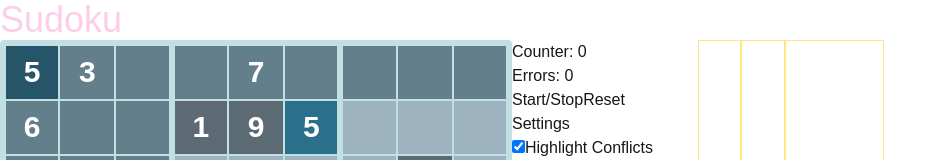
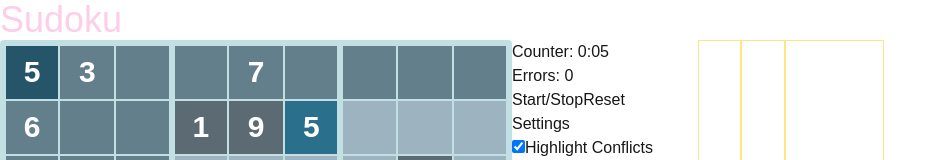
Before and after one commit to fdanctl/sudoku, a Next.js app: page / in a window 1280 px wide. Shown: the top 160 px of the page, without its empty margins (0-947 px from the left). Built offline with nearby package versions, Linux system fonts and the light colour scheme.

Commit message:
format timer

```diff
--- a/src/app/page.tsx
+++ b/src/app/page.tsx
@@ -72,7 +72,16 @@ export default function Home() {
           settings={settings}
         />
         <div>
-          <p>Counter: {counter.counter}</p>
+          <p>
+            Counter: {Math.floor(counter.counter / 60)}:
+            {(
+              counter.counter -
+              60 * Math.floor(counter.counter / 60)
+            ).toLocaleString("en-US", {
+              minimumIntegerDigits: 2,
+              useGrouping: false,
+            })}
+          </p>
           <p>Errors: {errorsCounter}</p>
           <button onClick={startStopCounter}>Start/Stop</button>
           <button onClick={resetCounter}>Reset</button>
--- a/src/hooks/useCounter.ts
+++ b/src/hooks/useCounter.ts
@@ -1,7 +1,7 @@
 import { useEffect, useState } from "react";
 
 export function useCounter() {
-  const [counter, setCounter] = useState({ active: false, counter: 0 });
+  const [counter, setCounter] = useState({ active: true, counter: 0 });
 
   const startStopCounter = () => {
     console.log(counter.active);
```
